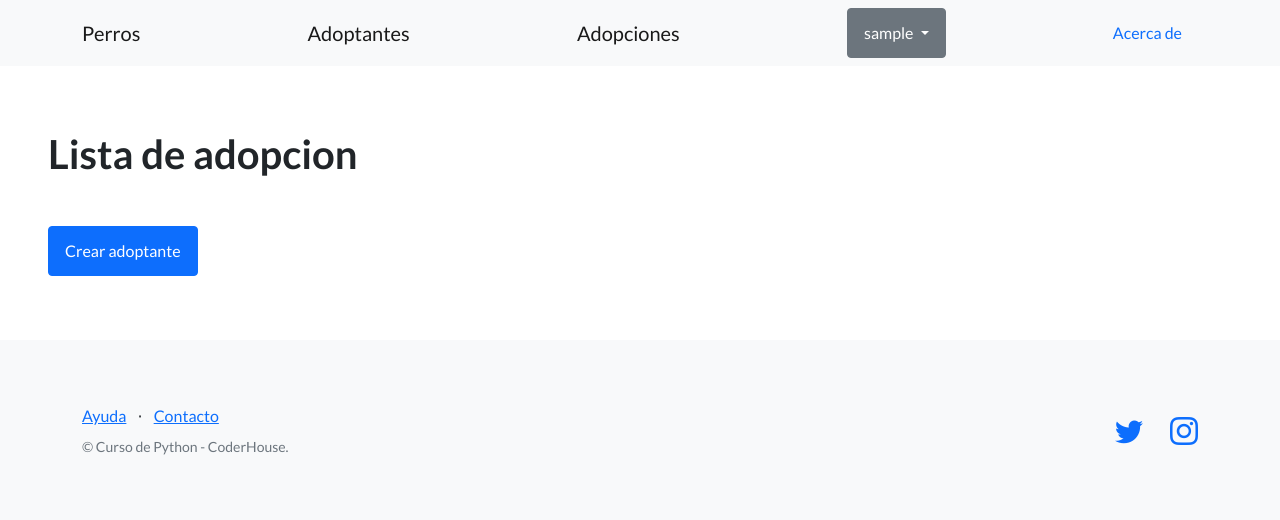
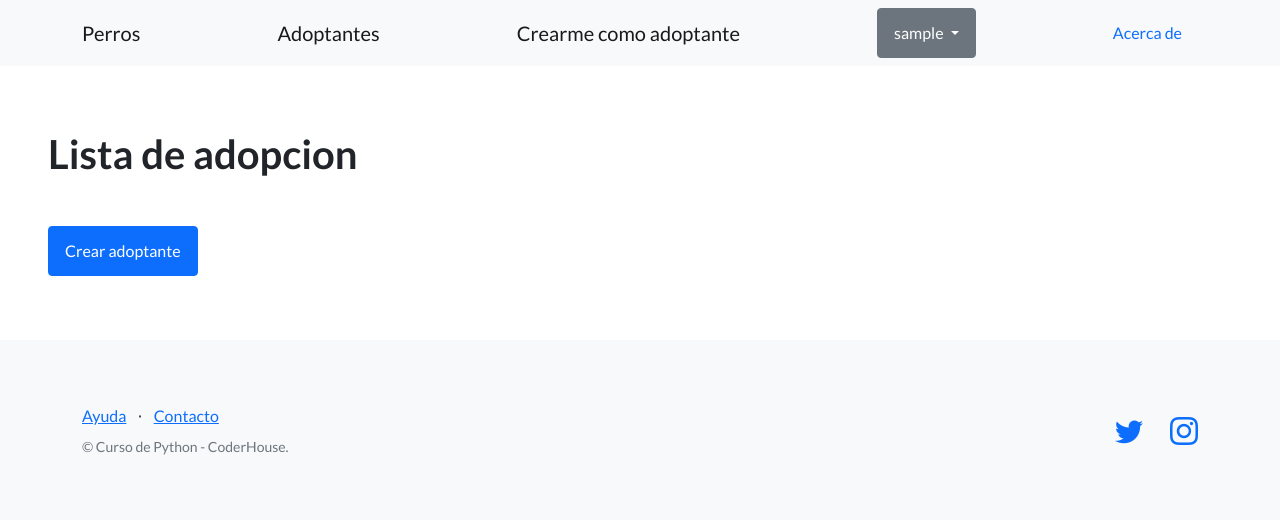
Before and after one commit to nicolasdelfino-123/Tercera-pre-entrega-DELFINO, a Django app: page /listar_adopcion/ in a window 1280 px wide. Shown: the top 520 px of the page. Run offline with Django 4.2, Linux system fonts and the light colour scheme; the visitor is signed in with stand-in values (Sample User, id 1); data that the repository does not hold is empty; some libraries are stand-ins or nearby versions.

Commit message:
modificados titulos

```diff
--- a/proyecto_perros/app_perros/templates/app_perros/base.html
+++ b/proyecto_perros/app_perros/templates/app_perros/base.html
@@ -26,7 +26,7 @@
         <div class="container">
           <a class="navbar-brand" href="{% url 'listar_perros' %}">Perros</a>
           <a class="navbar-brand" href="{% url 'listar_adoptante' %}">Adoptantes</a>
-          <a class="navbar-brand" href="{% url 'listar_adopcion' %}">Adopciones</a>
+          <a class="navbar-brand" href="{% url 'listar_adopcion' %}">Crearme como adoptante</a>
           {% if user.is_authenticated %}
           <div class="dropdown">
             <button class="btn btn-secondary dropdown-toggle" type="button" id="dropdownMenuButton1" data-bs-toggle="dropdown" aria-expanded="false">
--- a/proyecto_perros/app_perros/templates/app_perros/lista_adopcion.html
+++ b/proyecto_perros/app_perros/templates/app_perros/lista_adopcion.html
@@ -7,7 +7,7 @@
     <br>
     <ul>
     {% for adopcion in adopciones %}
-      <li>{{ adopcion.adoptante }}, adoptó el perro {{ adopcion.perro }} el día {{adopcion.fecha_adopcion}}</li>
+      <li>{{ adopcion.adoptante }}, adoptaste el perro {{ adopcion.perro }} el día {{adopcion.fecha_adopcion}} ¡Felicidades!</li>
     {% endfor %}
     </ul>
   </div>
--- a/proyecto_perros/perfiles/templates/perfiles/logout.html
+++ b/proyecto_perros/perfiles/templates/perfiles/logout.html
@@ -1,5 +1,5 @@
 {% extends "app_perros/base.html" %}
 
 {% block contenido %}
-<h1>Chau, {{nombre_usuario}} has cerrado sesión...</h1>
+<h1>Hasta pronto, {{nombre_usuario}} has cerrado sesión...</h1>
 {% endblock contenido %}
```
Also changed, not shown: proyecto_perros/perfiles/views.py (+7 -6 lines).
